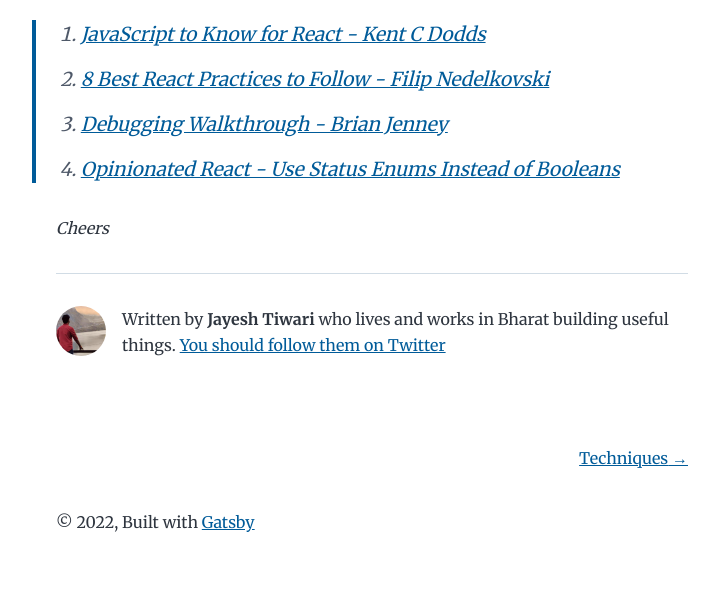
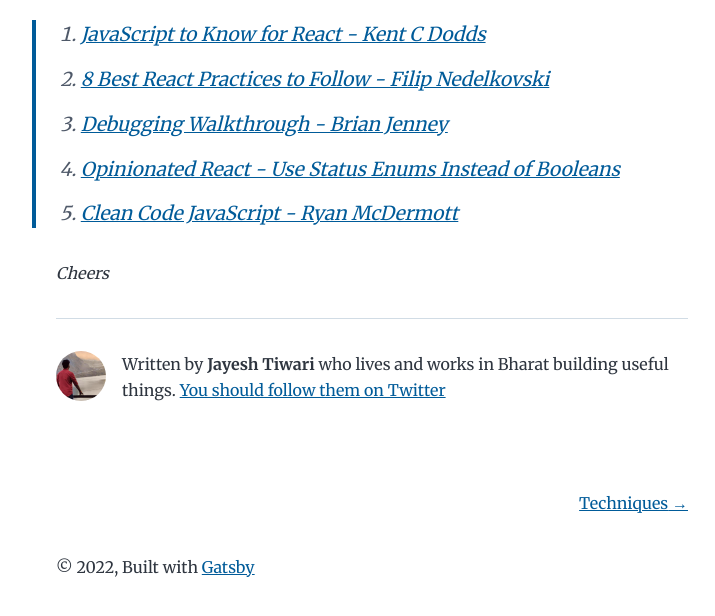
Before and after one commit to JayeshTiwari03/Bloggist-Blog, a Gatsby site: page /resources-links/ in a window 1280 px wide. Shown: the part 296-912 px from the top of the page, without its empty margins (268-983 px from the left). Built offline with nearby package versions, Linux system fonts and the light colour scheme; Gatsby itself is replaced by a stand-in of ours.

Commit message:
Add link to resources post

```diff
--- a/content/blog/resources-links/index.md
+++ b/content/blog/resources-links/index.md
@@ -10,5 +10,6 @@ description: "List of bookmarked links"
 > 2. [8 Best React Practices to Follow - Filip Nedelkovski](https://alite-international.com/8-best-react-practices-to-follow/ "8 Best React Practices to Follow")
 > 3. [Debugging Walkthrough - Brian Jenney](https://www.loom.com/share/e1fd3ef1d934408893eb5a35a0ead560 "Debugging Walkthrough")
 > 4. [Opinionated React - Use Status Enums Instead of Booleans](https://dev.to/farazamiruddin/opinionated-react-use-status-enums-instead-of-booleans-3ha5 "Opinionated React - Use Status Enums Instead of Booleans")
+> 5. [Clean Code JavaScript - Ryan McDermott](https://github.com/ryanmcdermott/clean-code-javascript "Clean Code JavaScript")
 
 _Cheers_
```
